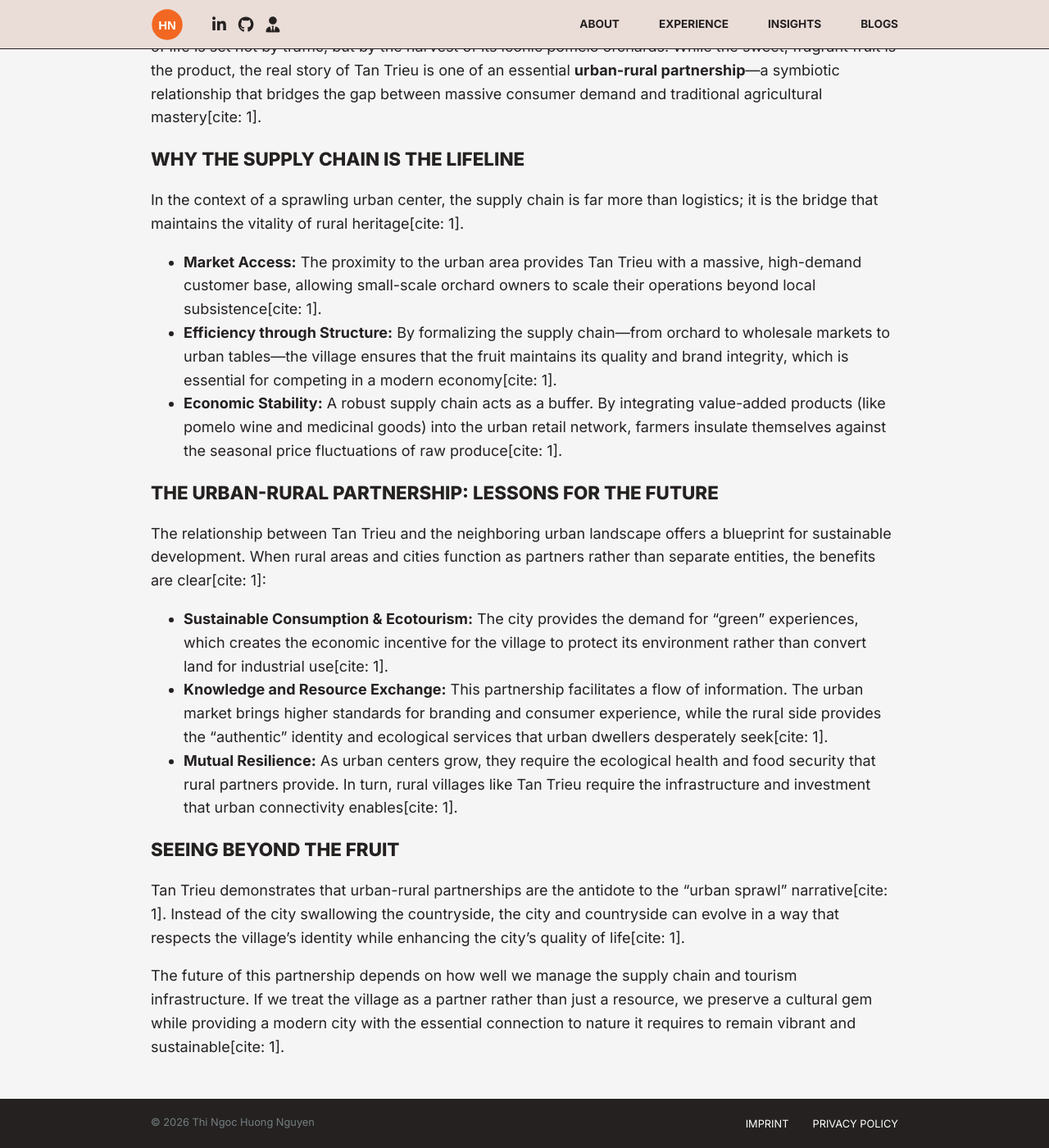
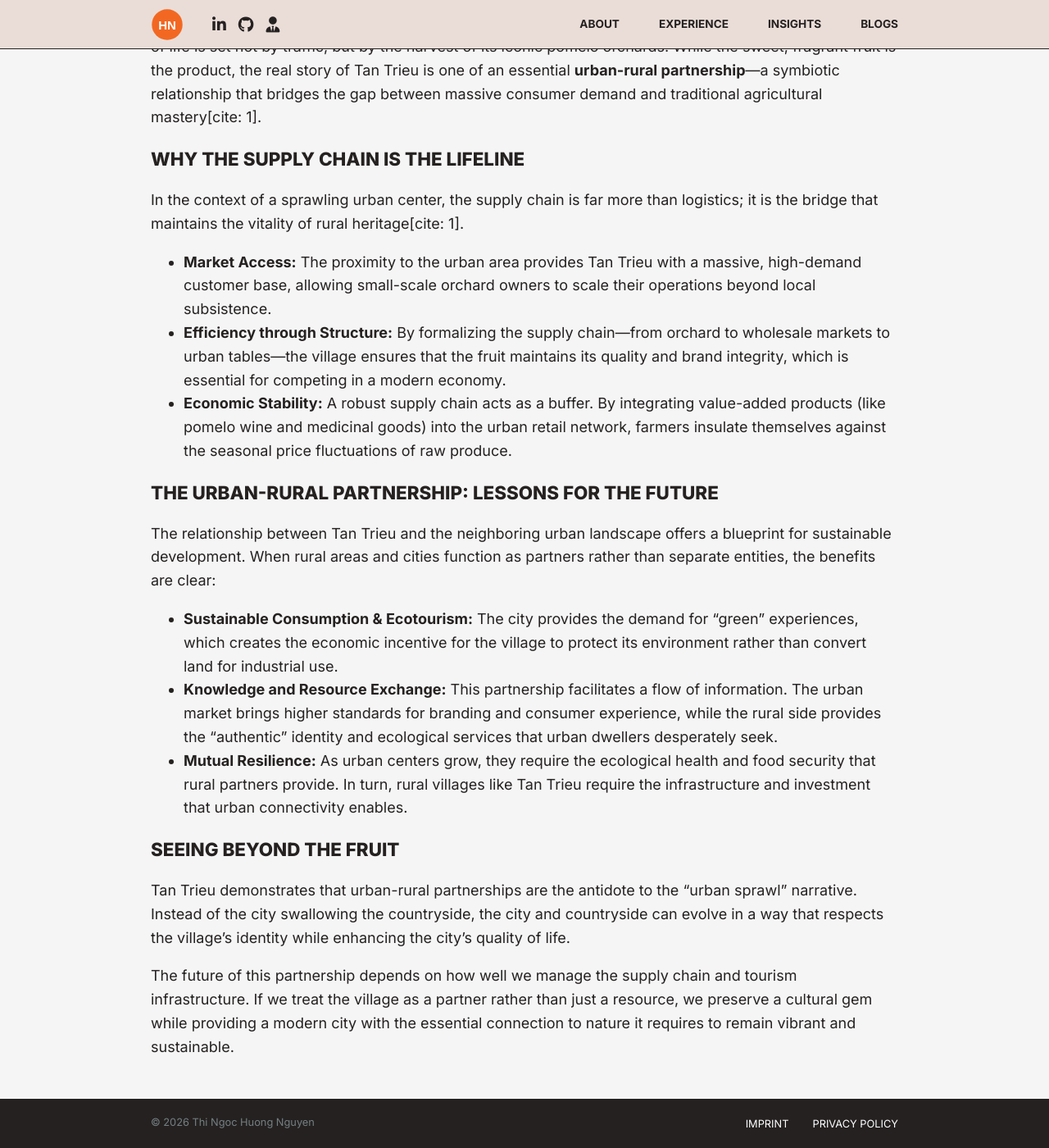
Before and after one commit to huongntn/portfolio-website, a Jekyll site: the page built from _research/sud-urban-rural-partnership.md, in a window 1280 px wide and 1400 px high, scrolled down 179 px. Shown: the whole window at 82% size. Built offline with Jekyll 4.4.1, drawn with Linux system fonts in a browser that asks for light colours.

Commit message:
Update sud-urban-rural-partnership.md

```diff
--- a/_research/sud-urban-rural-partnership.md
+++ b/_research/sud-urban-rural-partnership.md
@@ -12,20 +12,20 @@ Just 40 kilometers from the bustling streets of Ho Chi Minh City lies Tan Trieu,
 
 In the context of a sprawling urban center, the supply chain is far more than logistics; it is the bridge that maintains the vitality of rural heritage[cite: 1].
 
-*   **Market Access:** The proximity to the urban area provides Tan Trieu with a massive, high-demand customer base, allowing small-scale orchard owners to scale their operations beyond local subsistence[cite: 1].
-*   **Efficiency through Structure:** By formalizing the supply chain—from orchard to wholesale markets to urban tables—the village ensures that the fruit maintains its quality and brand integrity, which is essential for competing in a modern economy[cite: 1].
-*   **Economic Stability:** A robust supply chain acts as a buffer. By integrating value-added products (like pomelo wine and medicinal goods) into the urban retail network, farmers insulate themselves against the seasonal price fluctuations of raw produce[cite: 1].
+*   **Market Access:** The proximity to the urban area provides Tan Trieu with a massive, high-demand customer base, allowing small-scale orchard owners to scale their operations beyond local subsistence.
+*   **Efficiency through Structure:** By formalizing the supply chain—from orchard to wholesale markets to urban tables—the village ensures that the fruit maintains its quality and brand integrity, which is essential for competing in a modern economy.
+*   **Economic Stability:** A robust supply chain acts as a buffer. By integrating value-added products (like pomelo wine and medicinal goods) into the urban retail network, farmers insulate themselves against the seasonal price fluctuations of raw produce.
 
 ### The Urban-Rural Partnership: Lessons for the Future
 
-The relationship between Tan Trieu and the neighboring urban landscape offers a blueprint for sustainable development. When rural areas and cities function as partners rather than separate entities, the benefits are clear[cite: 1]:
+The relationship between Tan Trieu and the neighboring urban landscape offers a blueprint for sustainable development. When rural areas and cities function as partners rather than separate entities, the benefits are clear:
 
-*   **Sustainable Consumption & Ecotourism:** The city provides the demand for "green" experiences, which creates the economic incentive for the village to protect its environment rather than convert land for industrial use[cite: 1].
-*   **Knowledge and Resource Exchange:** This partnership facilitates a flow of information. The urban market brings higher standards for branding and consumer experience, while the rural side provides the "authentic" identity and ecological services that urban dwellers desperately seek[cite: 1].
-*   **Mutual Resilience:** As urban centers grow, they require the ecological health and food security that rural partners provide. In turn, rural villages like Tan Trieu require the infrastructure and investment that urban connectivity enables[cite: 1].
+*   **Sustainable Consumption & Ecotourism:** The city provides the demand for "green" experiences, which creates the economic incentive for the village to protect its environment rather than convert land for industrial use.
+*   **Knowledge and Resource Exchange:** This partnership facilitates a flow of information. The urban market brings higher standards for branding and consumer experience, while the rural side provides the "authentic" identity and ecological services that urban dwellers desperately seek.
+*   **Mutual Resilience:** As urban centers grow, they require the ecological health and food security that rural partners provide. In turn, rural villages like Tan Trieu require the infrastructure and investment that urban connectivity enables.
 
 ### Seeing Beyond the Fruit
 
-Tan Trieu demonstrates that urban-rural partnerships are the antidote to the "urban sprawl" narrative[cite: 1]. Instead of the city swallowing the countryside, the city and countryside can evolve in a way that respects the village's identity while enhancing the city's quality of life[cite: 1].
+Tan Trieu demonstrates that urban-rural partnerships are the antidote to the "urban sprawl" narrative. Instead of the city swallowing the countryside, the city and countryside can evolve in a way that respects the village's identity while enhancing the city's quality of life.
 
-The future of this partnership depends on how well we manage the supply chain and tourism infrastructure. If we treat the village as a partner rather than just a resource, we preserve a cultural gem while providing a modern city with the essential connection to nature it requires to remain vibrant and sustainable[cite: 1].
+The future of this partnership depends on how well we manage the supply chain and tourism infrastructure. If we treat the village as a partner rather than just a resource, we preserve a cultural gem while providing a modern city with the essential connection to nature it requires to remain vibrant and sustainable.
```
Also changed, not shown: other parts of _research/sud-urban-rural-partnership.md (+2 -2 lines).
